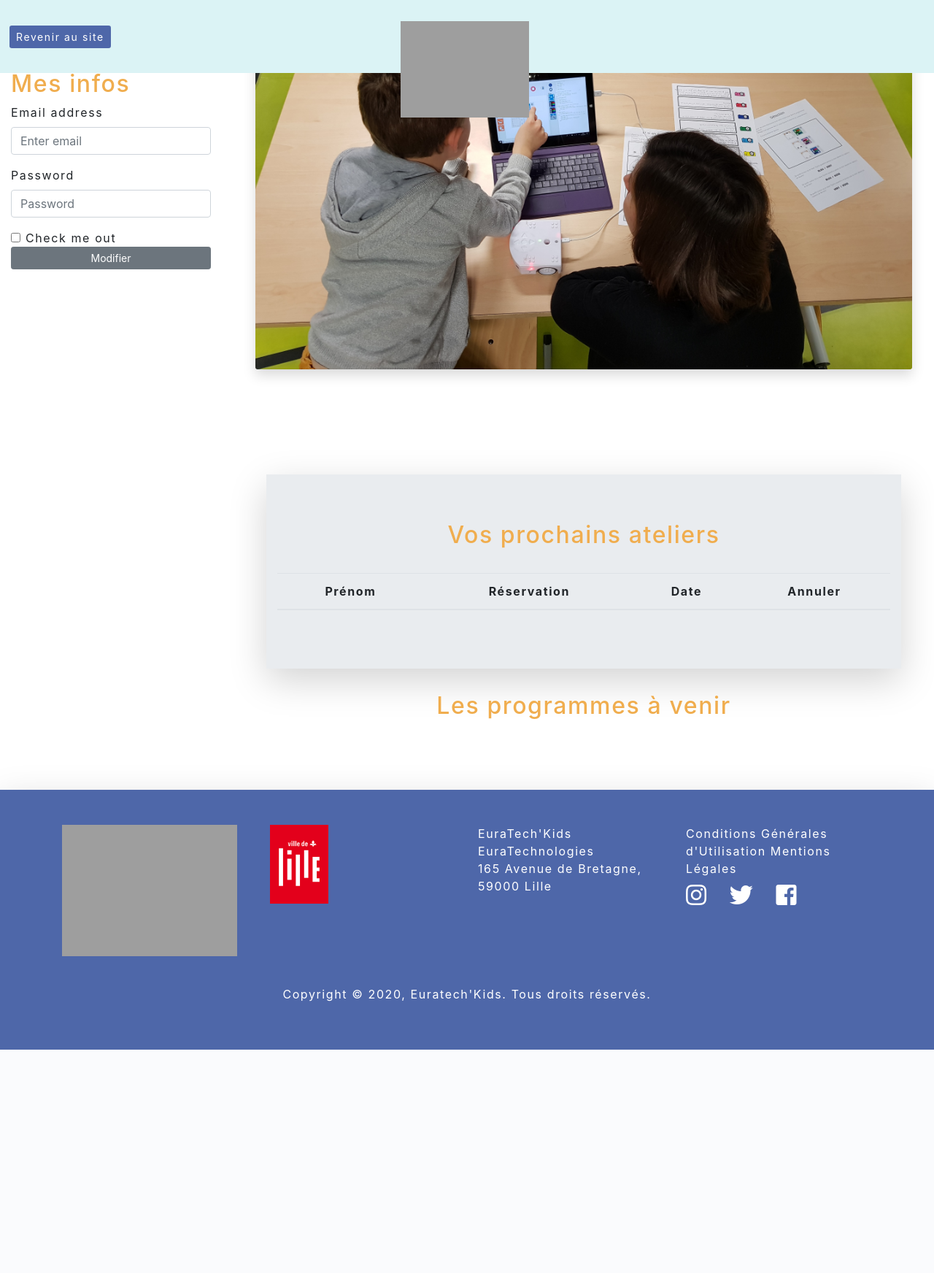
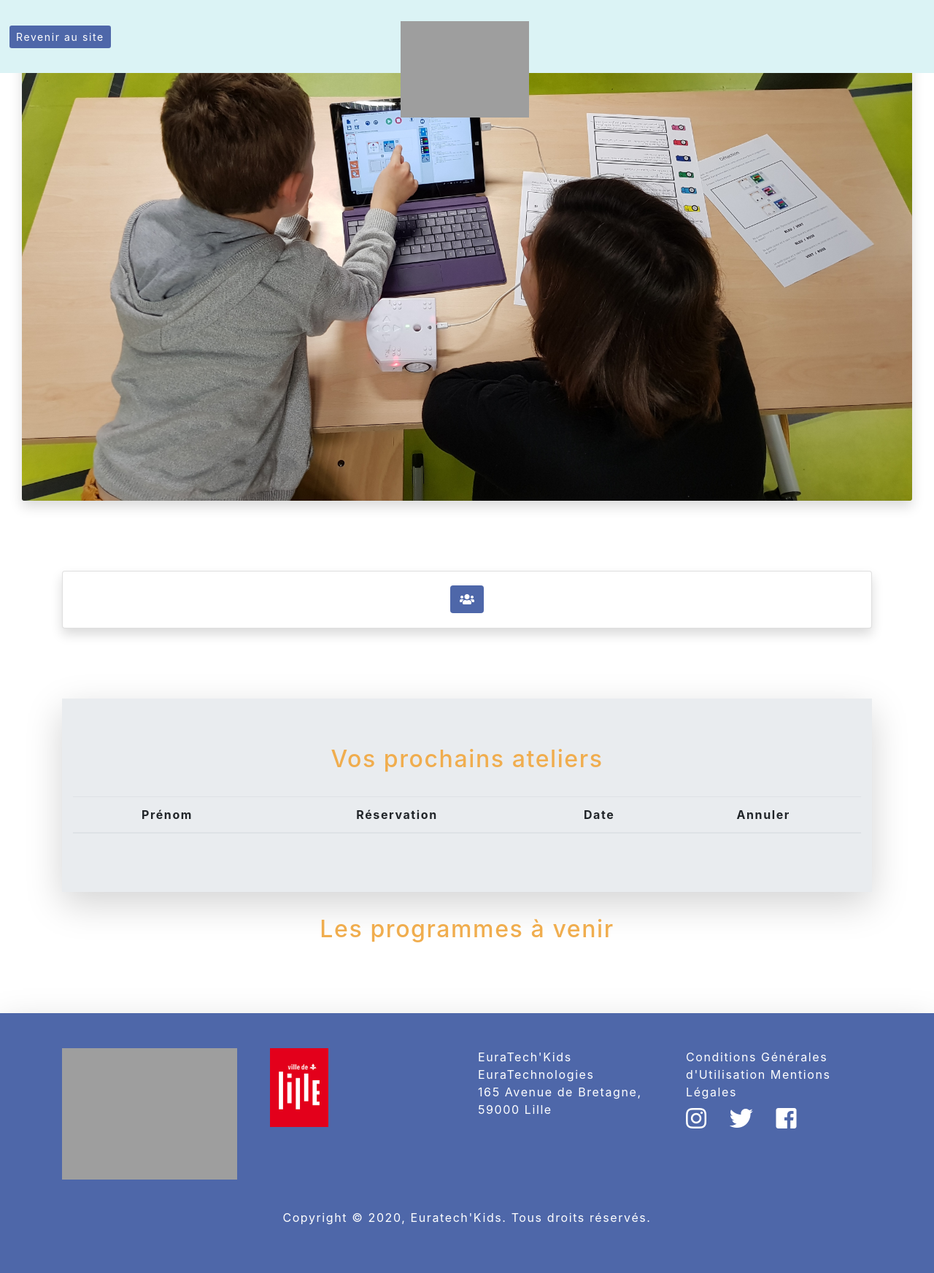
Before and after one commit to Projet-Euratech-Kids/Euratech-kids, a Symfony app: template templates/member/index.html.twig in a window 1280 px wide. Shown: the whole page at 73% size. Before the commit the page ends 1438 px from the top, so only its background shows below. Run offline with Twig, Linux system fonts and the light colour scheme; the template is opened without the code that fills it, so the values that code supplies are empty; some libraries are stand-ins or nearby versions; grey boxes are pictures that could not be loaded.

Commit message:
menu mambre

```diff
--- a/public/js/main.js
+++ b/public/js/main.js
@@ -1,3 +1,12 @@
+/* fonction pour ajout input enfant */
+
+function fAddText() {
+    document.getElementById('Cible').innerHTML =
+        '<label for="exampleInputEmail1">Prénom</label><input type = "text" class="form-control" /><label for="exampleInputEmail1">Date de naissance</label><input type="date" class="form-control" id="exampleInputPassword1" placeholder="Password"><button class="btn btn-eura text-center" type="submit">Ajouter</button>';
+            };
+
+
+
 $(document).ready(function () {
     $(window).scroll(function(){
         var ScrollTop = parseInt($(window).scrollTop());
--- a/templates/index/index.html.twig
+++ b/templates/index/index.html.twig
@@ -134,20 +134,20 @@
                             <span aria-hidden="true">&times;</span>
                         </button>
                     </div>
+                        {{ form_start(registrationForm) }}
                     <div class="modal-body">
 
-                        {{ form_start(registrationForm) }}
                         {{ form_row(registrationForm.mail) }}
                         {{ form_row(registrationForm.lastname) }}
                         {{ form_row(registrationForm.plainPassword) }}
                         {{ form_row(registrationForm.agreeTerms) }}
 
-                        <button class="btn">Register</button>
-                        {{ form_end(registrationForm) }}
+                    </div>
                     <div class="modal-footer">
                         <button type="button" class="btn btn-outline-secondary" data-dismiss="modal">Fermer</button>
                         <button type="submit" class="btn btn-eura">S'inscrire</button>
                     </div>
+                        {{ form_end(registrationForm) }}
                 </form>
             </div>
         </div>
--- a/templates/member/index.html.twig
+++ b/templates/member/index.html.twig
@@ -58,10 +58,37 @@
 
     <div class="container-fluid" id="top">
         <div class="row">
-            <div class="col-3 mt-5 pt-5" id="menuFixed">
-                <div class="position-fixed">
+
+            <div class="col">
+                <div class="container-fluid">
+                    <div class="col-md-12 pr-0 pl-0 text-white text-center position mb-5">
+                        <div class="card border-0 m-0" id="top-image">
+                            <img class="card-img" src="{{asset('img/20191022_153109.jpg')}}" alt="enfant parent">
+                        </div>
+                    </div>
+
+                    <!-- collapse modif -->
+                    <div class="accordion container mx-auto pt-5" id="accordionExample">
+                        <div class="card text-center col-md-12">
+                          <div class="card-title" id="headingOne">
+                            <h2 class="mb-2 mt-3">
+                              <button class="btn btn-eura text-center" type="button" data-toggle="collapse" data-target="#collapseOne" aria-expanded="true" aria-controls="collapseOne">
+                                <i class="fas fa-users"></i>
+                              </button>
+                            </h2>
+                          </div>
+                          <div id="collapseOne" class="collapse" aria-labelledby="headingOne" data-parent="#accordionExample">
+                            <div class="card-body">
                                     <h2>Mes infos </h2>
                                     <form method="POST" name="SaisieInfoPerso" id="SaisieInfoPerso" action="InfosPersoB.php5" onsubmit="return ValideSaisieInfo();">
+                                        <div class="form-group">
+                                            <label for="exampleInputEmail1">Nom</label>
+                                            <input type="text" class="form-control" id="exampleInputEmail1" aria-describedby="emailHelp" placeholder="Enter email">
+                                        </div>
+                                        <div class="form-group">
+                                            <label for="exampleInputEmail1">Prénom</label>
+                                            <input type="text" class="form-control" id="exampleInputEmail1" aria-describedby="emailHelp" placeholder="Prénom">
+                                        </div>
                                         <div class="form-group">
                                             <label for="exampleInputEmail1">Email address</label>
                                             <input type="email" class="form-control" id="exampleInputEmail1" aria-describedby="emailHelp" placeholder="Enter email">
@@ -70,19 +97,45 @@
                                             <label for="exampleInputPassword1">Password</label>
                                             <input type="password" class="form-control" id="exampleInputPassword1" placeholder="Password">
                                         </div>
-                        <div class="form-check">
-                            <input type="checkbox" class="form-check-input" id="exampleCheck1">
-                            <label class="form-check-label" for="exampleCheck1">Check me out</label>
-                        </div>
-                        <button class="btn btn-secondary btn-sm btn-block" type="submit">Modifier</button>
+                                        <button class="btn btn-eura text-center" type="submit">Modifier</button>
+                                        <br />
+                                    <h2>Mes enfants </h2>
                                     </form>
+                                <table class="table">
+                                    <thead>
+                                        <tr>
+                                            <th scope="col">Prenom</th>
+                                            <th scope="col">Date de naissance</th>
+                                            <th scope="col">Modifier</th>
+                                            <th scope="col">Supprimer</th>
+                                    </tr>
+                                    </thead>
+                                    <tbody>
+                                            {% for kid in app.user.kids %}
+                                            <tr>
+                                                <td>{{ kid.name }}</td>
+                                                <td>{{ kid.birthday|date("d/m/Y") }}</td>
+                                                <td>
+                                                        <button type="button" class="btn btn-eura text-center"><i class="fas fa-user-edit"></i></button>
+                                                </td>
+                                                <td>
+                                                    <form action=" " method="POST" class="d-inline">
+                                                        <input type="hidden" name="token" value="{{ csrf_token('delete') }}">
+                                                        <button type="button" class="btn btn-eura text-center"><i class="fas fa-user-times"></i></button>
+                                                    </form>
+                                                </td>
+                                            </tr>
+                                        {% endfor %}
+                                    </tbody>
+                                </table>
+                                <div class="contenu">
+                                    <button class="btn btn-eura text-center"type="submit" onclick="fAddText()"/><i class="fas fa-plus"></i></button>
+                                    <br />
+                                    <div id="Cible">
                                     </div>
                                 </div>
-            <div class="col">
-                <div class="container-fluid">
-                    <div class="col-md-12 pr-0 pl-0 text-white text-center position mb-5">
-                        <div class="card border-0 m-0" id="top-image">
-                            <img class="card-img" src="{{asset('img/20191022_153109.jpg')}}" alt="enfant parent">
+                            </div>
+                          </div>
                         </div>
                     </div>
                     <!-- vos ateliers -->
```
Also changed, not shown: 2 other files. Lines whose indentation alone changed are shown as unchanged.
